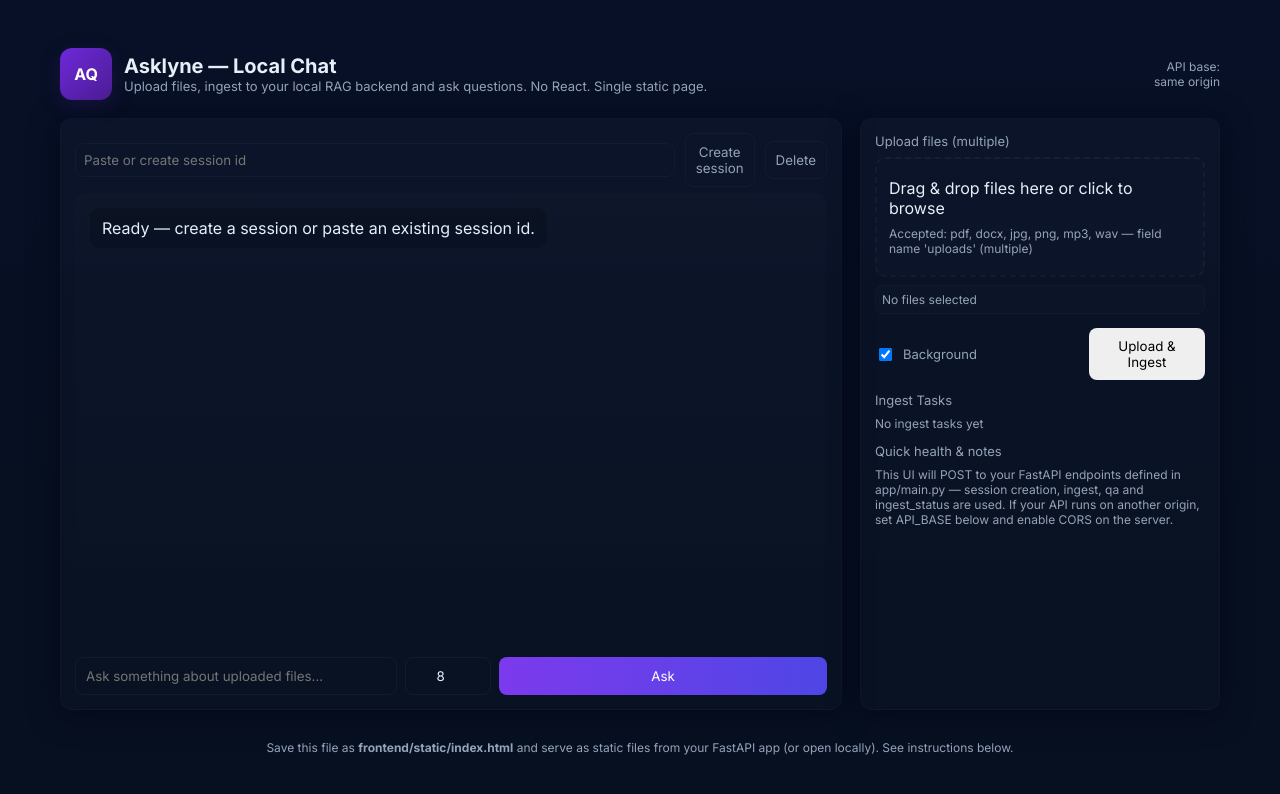
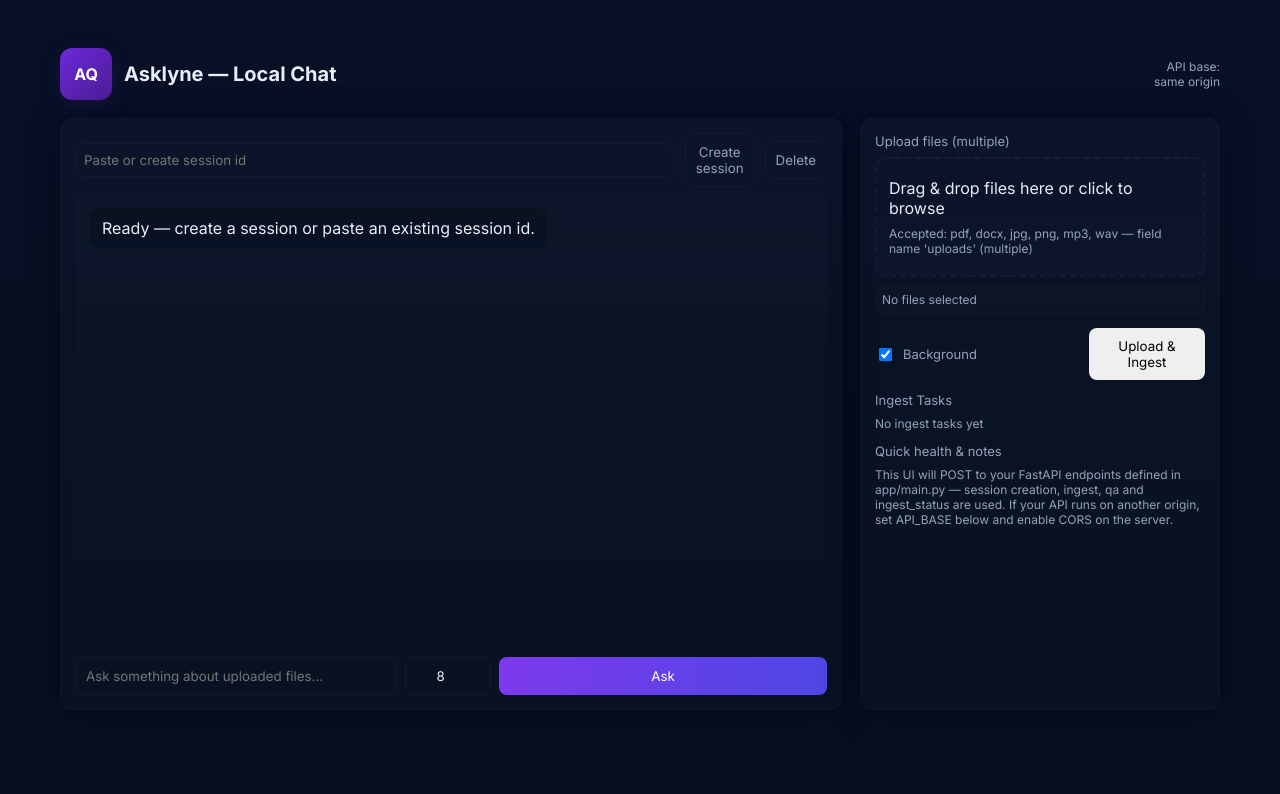
Before and after one commit to ShankyMalewar/MultiModelRAG_SIH, a plain HTML site: page frontend/static/index.html in a window 1280 px wide. Drawn offline with Linux system fonts and the light colour scheme.

Commit message:
minor cleanups

```diff
--- a/frontend/static/index.html
+++ b/frontend/static/index.html
@@ -71,7 +71,7 @@
       <div class="logo">AQ</div>
       <div>
         <h1>Asklyne — Local Chat</h1>
-        <p class="lead">Upload files, ingest to your local RAG backend and ask questions. No React. Single static page.</p>
+        <!-- <p class="lead">Upload files, ingest to your local RAG backend and ask questions. No React. Single static page.</p> -->
       </div>
       <div style="margin-left:auto;text-align:right">
         <div class="small-muted">API base:</div>
@@ -123,7 +123,7 @@
       </div>
     </div>
 
-    <footer class="tiny">Save this file as <b>frontend/static/index.html</b> and serve as static files from your FastAPI app (or open locally). See instructions below.</footer>
+    <!-- <footer class="tiny">Save this file as <b>frontend/static/index.html</b> and serve as static files from your FastAPI app (or open locally). See instructions below.</footer> -->
   </div>
 
 <script>
```
